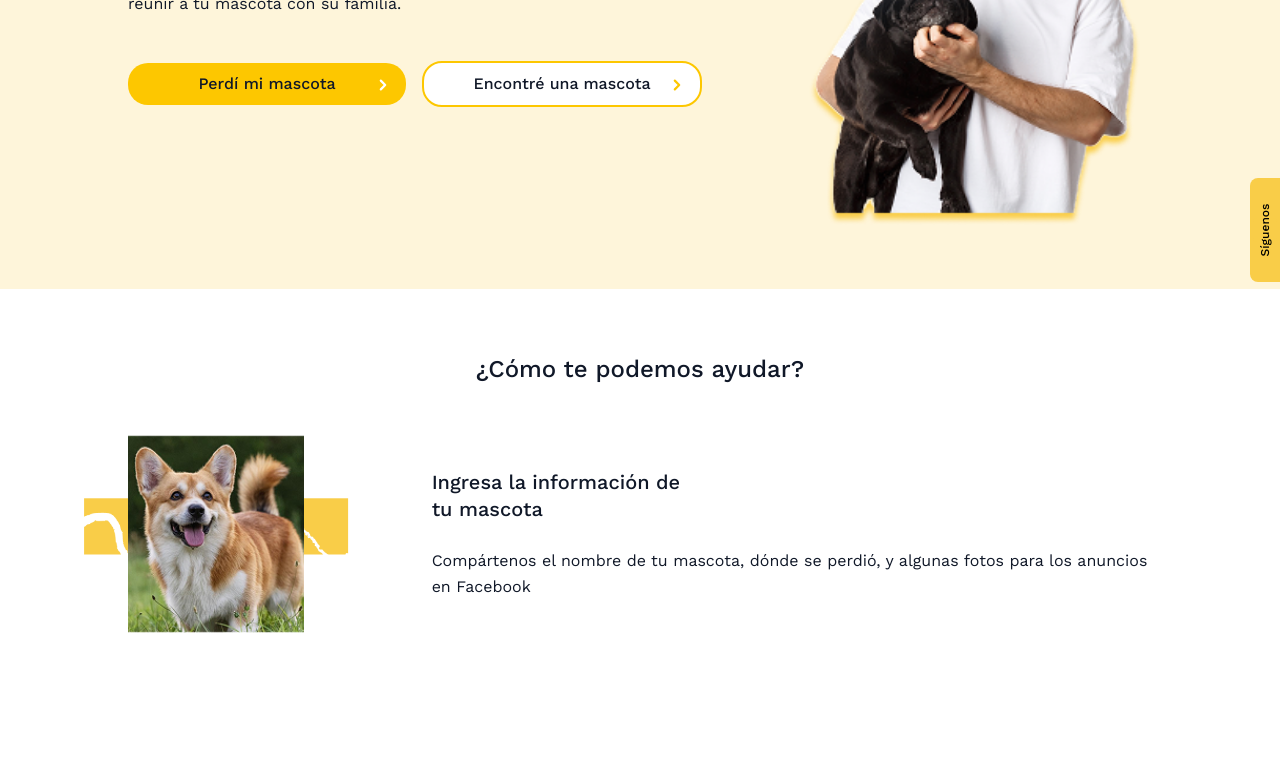
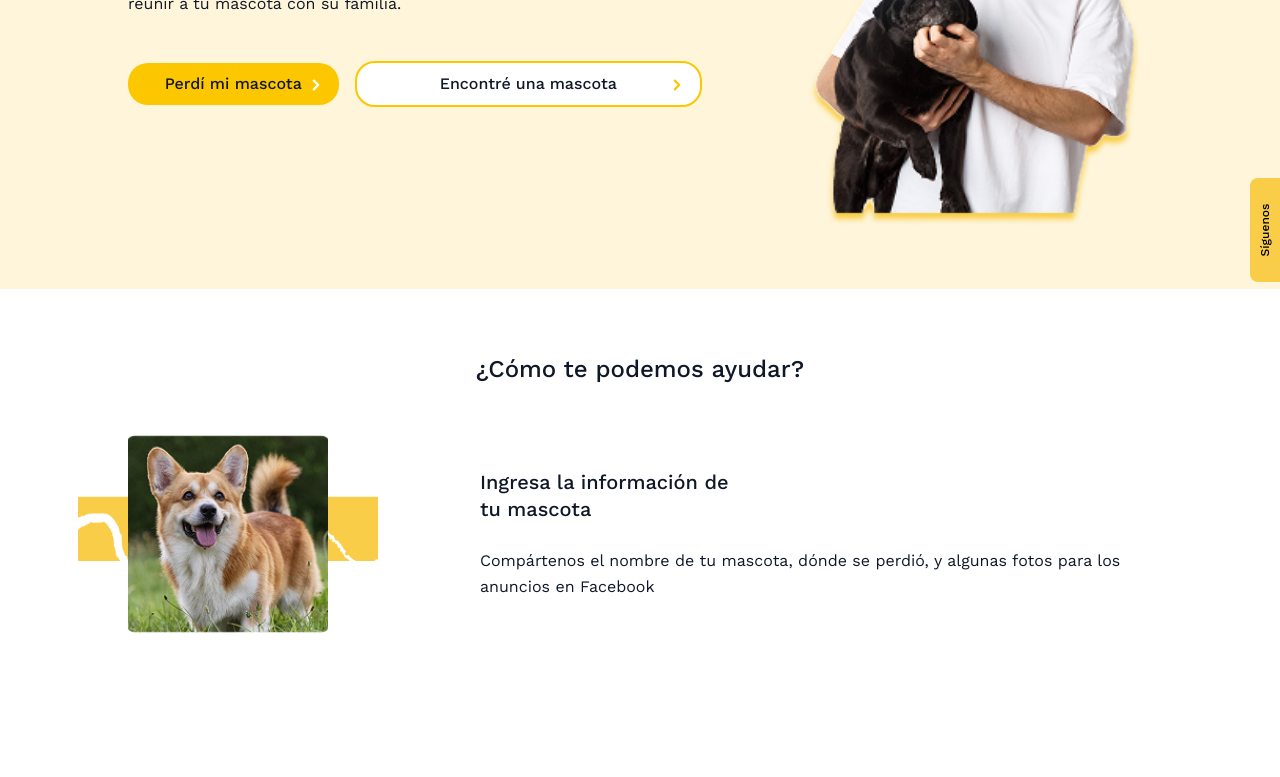
Before and after one commit to AztlanConsulting/SOS-FullStack, a React (Vite) app in the folder frontend/: page / in a window 1280 px wide. Shown: the part 370-1147 px from the top of the page. Built offline with nearby package versions, Linux system fonts and the light colour scheme.

Commit message:
[FIX] button size and text

```diff
--- a/frontend/src/features/landing/components/landingPage/ServicesSection.tsx
+++ b/frontend/src/features/landing/components/landingPage/ServicesSection.tsx
@@ -26,8 +26,7 @@ const ServicesSection = () => {
               className="relative z-10 mx-auto w-[200px] h-[200px] object-cover"
             />
           </div>
-
-          <div className="text-center lg:text-left ml-20">
+          <div className="flex-1 max-w-xl lg:max-w-2xl text-center lg: text-left order-1 lg:order-2">
             <Text as="h3" variant="h3" weight="medium" className="mb-4 lg:mb-6">
               Ingresa la información de <br className="hidden lg:block" />
               tu mascota
--- a/frontend/src/shared/components/ui/Button/Button.tsx
+++ b/frontend/src/shared/components/ui/Button/Button.tsx
@@ -20,7 +20,7 @@ export function Button({
     'flex items-center justify-center gap-2 px-3 py-2 rounded-[20px] font-semibold text-base transition-colors duration-200';
   const variants: Record<ButtonVariant, string> = {
     primary:
-      'bg-yellow-400 text-white hover:bg-yellow-500 w-5/6 md:w-5/6 lg:w-5/6 xl:w-5/6',
+      'bg-yellow-400 text-white hover:bg-yellow-500 w-5/6 lg:w-1/2 xl:w-1/2',
     secondary:
       'bg-white text-yellow-400 hover:bg-yellow-200 w-5/6 md:w-5/6 lg:w-5/6 xl:w-5/6 border-2 border-yellow-400',
     danger:
```
